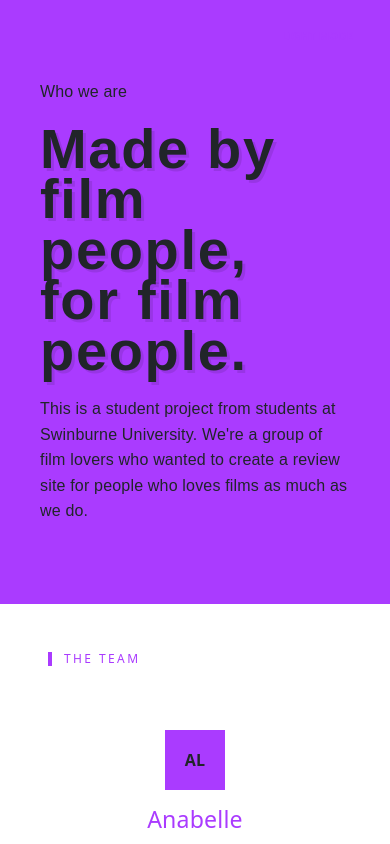
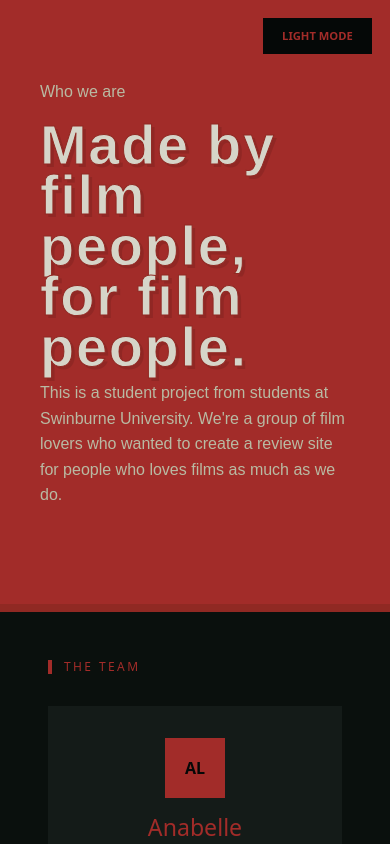
Before and after one commit to ab-21-au/cos30043-assignment, a Vue app in the folder cos30043-groupAssignment/: page / in a window 390 px wide. Shown: the top 844 px of the page. Built offline with nearby package versions, Linux system fonts and the light colour scheme; a web font is replaced by a local one.

Commit message:
Moving Style
Doesn't show on phone, just needed to move placement

```diff
--- a/cos30043-groupAssignment/src/style.css
+++ b/cos30043-groupAssignment/src/style.css
@@ -1,4 +1,4 @@
-:root {
+/*:root {
   --text: #6b6375;
   --text-h: #08060d;
   --bg: #fff;
@@ -166,6 +166,33 @@
   flex-direction: column;
   box-sizing: border-box;
 } */
+
+/* Alessandra colour palette */
+:root {
+  --bg-primary: #D6D5C9;
+  --bg-surface: #B9BAA3;
+  --bg-dark: #0A100D;
+  --accent: #A22C29;
+  --accent-deep: #902923;
+  --text-primary: #0A100D;
+  --text-secondary: #4A4D40;
+  --text-muted: #6B6D5B;
+  --accent-text-muted: #D6D5C9;
+  --border-subtle: rgba(10, 16, 13, 0.15);
+}
+
+:root.dark {
+  --bg-primary: #0A100D;
+  --bg-surface: #141B18;
+  --bg-dark: #050807;
+  --accent: #A22C29;
+  --accent-deep: #902923;
+  --text-primary: #D6D5C9;
+  --text-secondary: #B9BAA3;
+  --text-muted: #7A7B6A;
+  --accent-text-muted: #0A100D;
+  --border-subtle: rgba(214, 213, 201, 0.1);
+}
 
 #center {
   display: flex;
@@ -462,3 +489,4 @@
   --accent-text-muted: #0A100D;
   --border-subtle: rgba(214, 213, 201, 0.1);
 }
+}
```
